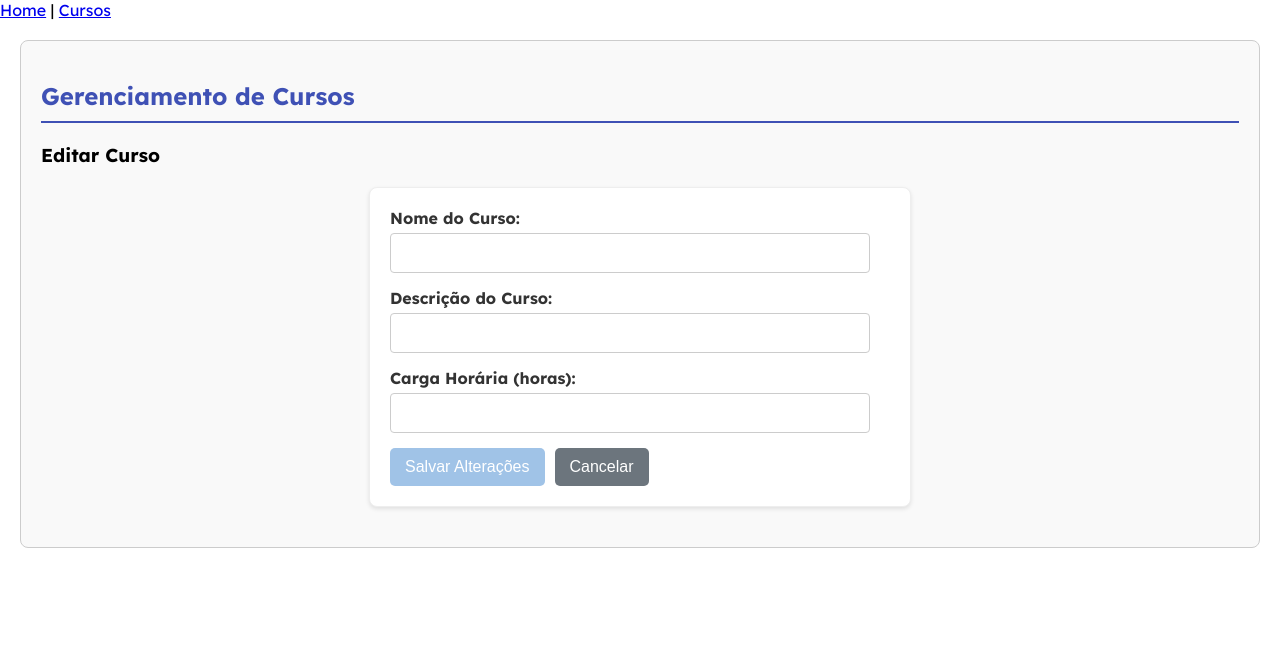
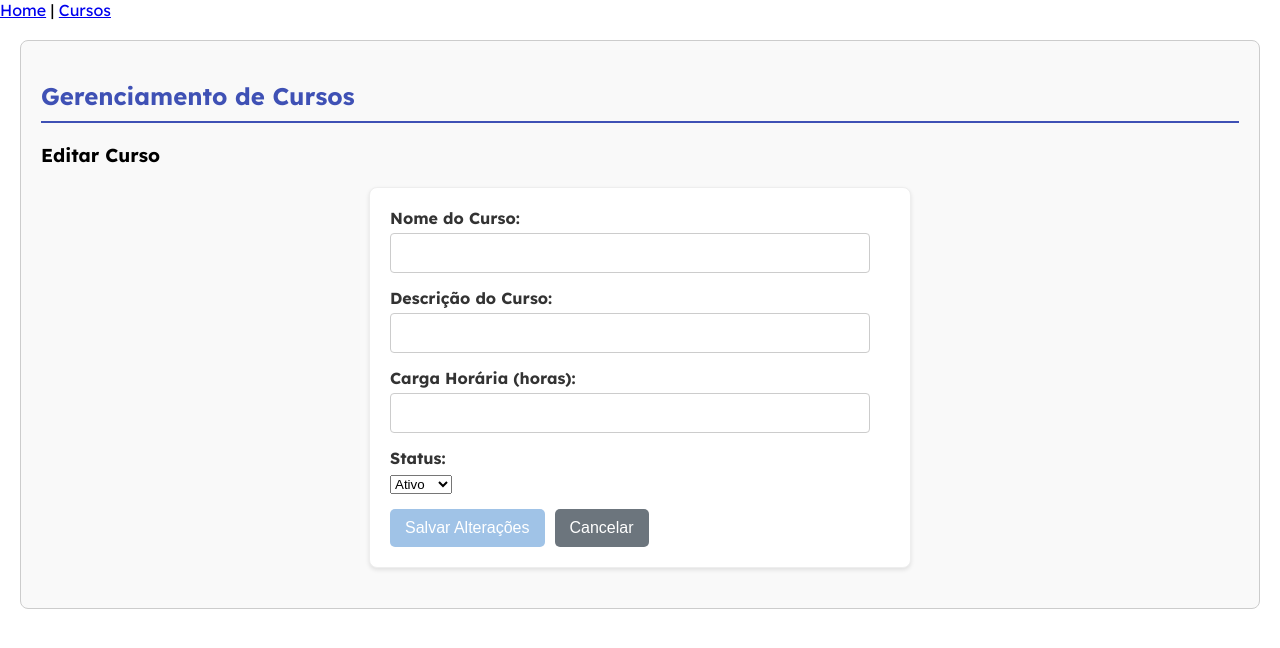
Before and after one commit to santanasara/school-management-app, an Angular app in the folder frontend/: page /cursos/editar/1 in a window 1280 px wide. Shown: the top 648 px of the page. Built offline with nearby package versions, Linux system fonts and the light colour scheme; no server answers.

Commit message:
feat: adiciona campo status aos components de curso (#2)

```diff
--- a/frontend/src/app/modules/curso/components/curso-create/curso-create.component.html
+++ b/frontend/src/app/modules/curso/components/curso-create/curso-create.component.html
@@ -25,6 +25,17 @@
     </div>
   </div>
 
+  <div class="form-group">
+    <label for="status">Status:</label>
+    <select id="status" formControlName="status">
+      <option [ngValue]="true">Ativo</option>
+      <option [ngValue]="false">Inativo</option>
+    </select>
+    <div *ngIf="cursoForm.get('status')?.invalid && cursoForm.get('status')?.touched" class="error-message">
+      Status é obrigatório.
+    </div>
+  </div>
+
   <button type="submit" [disabled]="cursoForm.invalid">Salvar Curso</button>
   <button type="button" class="cancel-button" [routerLink]="['/cursos']">Cancelar</button>
 </form>
--- a/frontend/src/app/modules/curso/components/curso-create/curso-create.component.ts
+++ b/frontend/src/app/modules/curso/components/curso-create/curso-create.component.ts
@@ -33,6 +33,7 @@ export class CursoCreateComponent implements OnInit {
       nome: ['', Validators.required],
       descricao: ['', Validators.required],
       cargaHoraria: ['', [Validators.required, Validators.min(1)]],
+      status: [true, Validators.required]
     });
   }
 
--- a/frontend/src/app/modules/curso/components/curso-details/curso-details.component.html
+++ b/frontend/src/app/modules/curso/components/curso-details/curso-details.component.html
@@ -2,7 +2,9 @@
   <h3>Detalhes do Curso: {{ curso.nome }}</h3>
   <p><strong>ID:</strong> {{ curso.id }}</p>
   <p><strong>Nome:</strong> {{ curso.nome }}</p>
+  <p><strong>Descrição:</strong> {{ curso.descricao }}</p>
   <p><strong>Carga Horária:</strong> {{ curso.cargaHoraria }} horas</p>
+  <p><strong>Status:</strong>{{ curso.status ? 'Ativo' : 'Inativo' }}</p>
 
   <button [routerLink]="['/cursos']" class="back-button">Voltar para a Lista</button>
 </div>
--- a/frontend/src/app/modules/curso/components/curso-edit/curso-edit.component.html
+++ b/frontend/src/app/modules/curso/components/curso-edit/curso-edit.component.html
@@ -25,6 +25,18 @@
     </div>
   </div>
 
+  <div class="form-group">
+    <label for="status">Status:</label>
+    <select id="status" formControlName="status">
+      <option [ngValue]="true">Ativo</option>
+      <option [ngValue]="false">Inativo</option>
+    </select>
+    <div *ngIf="cursoForm.get('status')?.invalid && cursoForm.get('status')?.touched" class="error-message">
+      Status é obrigatório.
+    </div>
+  </div>
+
+
   <button type="submit" [disabled]="cursoForm.invalid">Salvar Alterações</button>
   <button type="button" class="cancel-button" [routerLink]="['/cursos']">Cancelar</button>
 </form>
--- a/frontend/src/app/modules/curso/components/curso-edit/curso-edit.component.ts
+++ b/frontend/src/app/modules/curso/components/curso-edit/curso-edit.component.ts
@@ -37,6 +37,7 @@ export class CursoEditComponent implements OnInit {
       nome: ['', Validators.required],
       descricao: ['', Validators.required],
       cargaHoraria: ['', [Validators.required, Validators.min(1)]],
+      status: [true, Validators.required]
     });
 
     this.route.paramMap.pipe(
```
